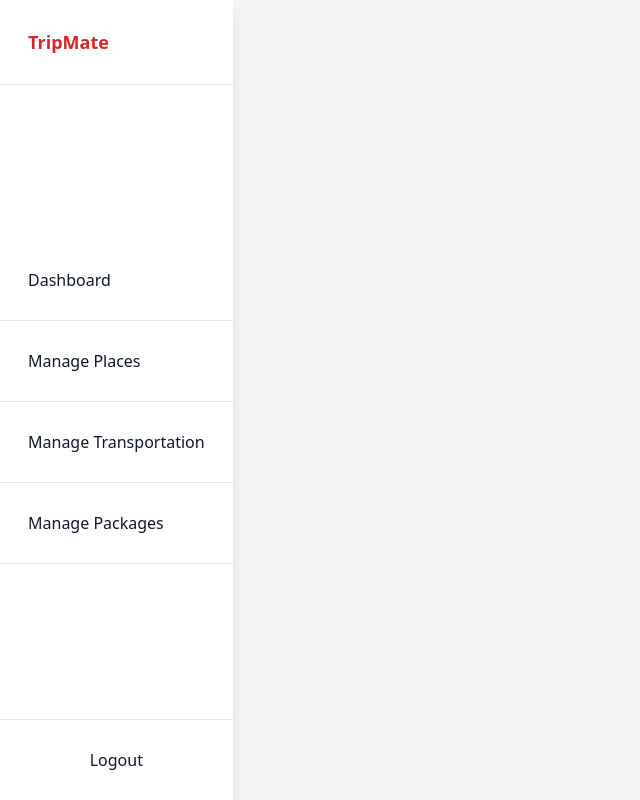
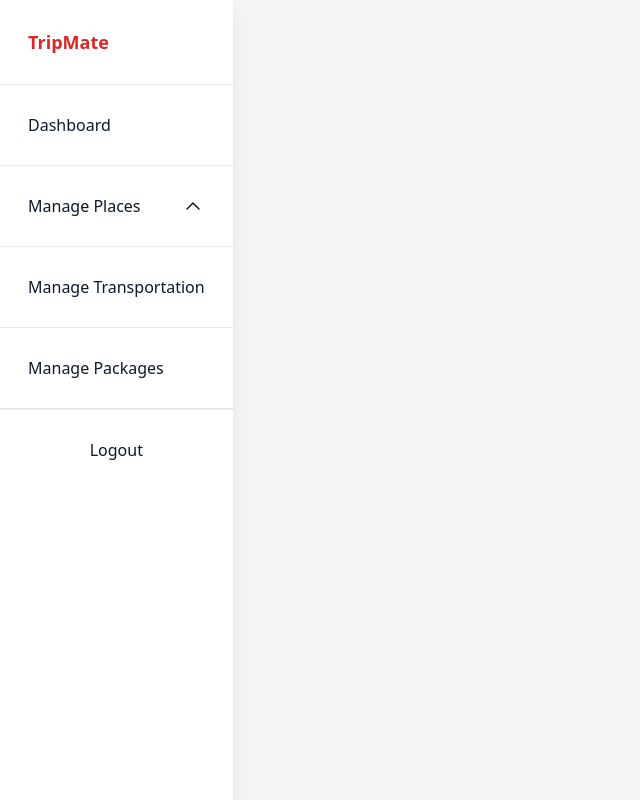
Before and after one commit to viranarita/UTS-TripMate, a PHP site: page /dashboard.php in a window 1280 px wide. Shown: the whole page, without its empty margins (0-640 px from the left). Run offline with PHP 8.4, Linux system fonts and the light colour scheme.

Commit message:
bisa dropdown tapi belum perfect

```diff
--- a/public/dashboard.php
+++ b/public/dashboard.php
@@ -13,31 +13,48 @@
     <!-- Sidebar Start -->
     <aside class="bg-white fixed top-0 left-0 h-full w-96 min-w-[384px] shadow-lg flex flex-col z-10">
 
-        <div class="flex flex-col h-full justify-between">
+        <!-- Sidebar Wrapper -->
+        <div class="flex flex-col h-full">
 
             <!-- Logo -->
             <div class="p-7 border-b border-gray-200">
                 <a href="#home" class="font-bold text-lg text-primary">TripMate</a>
             </div>
 
-            <!-- Menu (Akan Mengisi Ruang Tengah) -->
-            <div class="flex-1">
-                <div class="p-7 space-y-3 border-b border-gray-200 center">
+            <!-- Menu (Tetap di Atas) -->
+            <div>
+                <div class="p-7 space-y-3 border-b border-gray-200">
                     <a href="#dashboard" class="text-base text-dark hover:text-primary">Dashboard</a>
                 </div>
+
+                <div class="flex flex-col px-6 border-b border-gray-200 w-full">
+                    <!-- Tombol utama -->
+                    <button onclick="showMenu1()" class="p-7 text-left text-dark flex justify-between items-center w-full py-5">
+                        <p class="text-base text-dark hover:text-primary">Manage Places</p>
+                        <svg id="icon1" class="transform transition-transform duration-300" width="24" height="24" viewBox="0 0 24 24" fill="none" xmlns="http://www.w3.org/2000/svg">
+                            <path d="M18 15L12 9L6 15" stroke="currentColor" stroke-width="1.5" stroke-linecap="round" stroke-linejoin="round"></path>
+                        </svg>
+                    </button>
+
+                    <!-- Submenu -->
+                    <div id="menu1" class="hidden flex-col w-full space-y-1 p-7">
+                        <button class="flex justify-start items-center hover:text-white focus:bg-gray-700 focus:text-white hover:bg-gray-700 text-gray-400 rounded px-3 py-2 w-full md:w-52">
+                            <p class="text-base leading-4">Messages</p>
+                        </button>
+                    </div>
+                </div>
+
                 <div class="p-7 space-y-3 border-b border-gray-200">
-                    <a href="#dashboard" class="text-base text-dark hover:text-primary">Manage Places</a>
+                    <a href="#manage-transportation" class="text-base text-dark hover:text-primary">Manage Transportation</a>
                 </div>
+
                 <div class="p-7 space-y-3 border-b border-gray-200">
-                    <a href="#dashboard" class="text-base text-dark hover:text-primary">Manage Transportation</a>
-                </div>
-                <div class="p-7 space-y-3 border-b border-gray-200">
-                    <a href="#dashboard" class="text-base text-dark hover:text-primary">Manage Packages</a>
+                    <a href="#manage-packages" class="text-base text-dark hover:text-primary">Manage Packages</a>
                 </div>
             </div>
 
             <!-- Logout Nempel di Bawah -->
-            <div class="p-7 border-t border-gray-200">
+            <div class="mt-auto p-7 border-t border-gray-200">
                 <form method="POST" action="prosesLogout.php">
                     <button type="submit" name="logout" class="text-base text-dark hover:text-primary w-full">Logout</button>
                 </form>
@@ -47,7 +64,14 @@
 
     </aside>
 
-
     <!-- Sidebar End -->
 </body>
+<script>
+function showMenu1() {
+    const menu = document.getElementById("menu1");
+    const icon = document.getElementById("icon1");
+    menu.classList.toggle("hidden");
+    icon.classList.toggle("rotate-180");
+}
+</script>
 </html>
```
